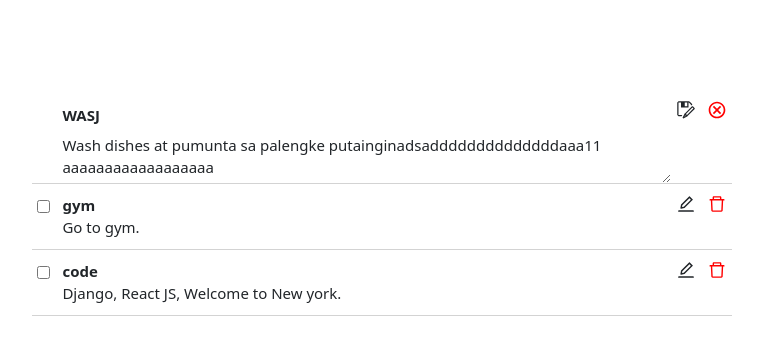
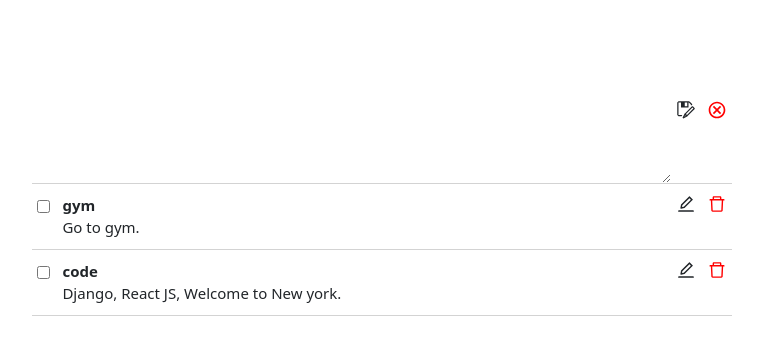
Before and after one commit to jezozobrado/react-todolist, a React (Vite) app in the folder todolist/: page / in a window 1280 px wide. Both pictures are taken after a click on the button 944 px from the left and 110 px from the top of the page. Shown: the top 342 px of the page, without its empty margins (258-1021 px from the left). Built offline with nearby package versions, Linux system fonts and the light colour scheme.

Commit message:
Refactor code lol

```diff
--- a/todolist/src/App.tsx
+++ b/todolist/src/App.tsx
@@ -78,15 +78,15 @@ const App = () => {
     );
   };
 
-  const handleSave = (savedToDo: ToDo) => {
-    setToDos(
-      toDos.map((toDo) =>
-        toDo.description === savedToDo.description
-          ? { ...toDo, isEdited: !toDo.isEdited }
-          : toDo
-      )
-    );
-  };
+  // const handleSave = (savedToDo: ToDo) => {
+  //   setToDos(
+  //     toDos.map((toDo) =>
+  //       toDo.description === savedToDo.description
+  //         ? { ...toDo, isEdited: !toDo.isEdited }
+  //         : toDo
+  //     )
+  //   );
+  // };
 
   const handleCancelEdit = (cancelEditedToDo: ToDo) => {
     setToDos(
@@ -98,17 +98,12 @@ const App = () => {
     );
   };
 
-  const handleEditSubmit = (editedToDo: ToDo, data: FieldValues) => {
-    console.log(data);
+  const handleSave = (savedToDo: ToDo, data: FieldValues) => {
+    console.log(savedToDo, data);
     setToDos(
       toDos.map((toDo) =>
-        toDo.id === editedToDo.id
-          ? {
-              ...toDo,
-              title: data.title,
-              description: data.description,
-              isEdited: !toDo.isEdited,
-            }
+        toDo.description === savedToDo.description
+          ? { ...toDo, isEdited: !toDo.isEdited }
           : toDo
       )
     );
@@ -122,7 +117,7 @@ const App = () => {
         onStrike={handleStrike}
         onEdit={handleEdit}
         onCancelEdit={handleCancelEdit}
-        onEditSubmit={handleEditSubmit}
+        onSave={handleSave}
       />
     </>
   );
--- a/todolist/src/components/ToDoList.tsx
+++ b/todolist/src/components/ToDoList.tsx
@@ -3,6 +3,7 @@ import { AiOutlineEdit, AiOutlineDelete } from "react-icons/ai";
 import { VscSaveAs } from "react-icons/vsc";
 import { MdOutlineCancel } from "react-icons/md";
 import { useForm, FieldValues } from "react-hook-form";
+import { useState } from "react";
 
 interface Props {
   toDos: ToDo[];
@@ -10,7 +11,7 @@ interface Props {
   onStrike: (strikedToDo: ToDo) => void;
   onEdit: (editedToDo: ToDo) => void;
   onCancelEdit: (cancelEditedToDo: ToDo) => void;
-  onEditSubmit: (editedtoDo: ToDo, data: FieldValues) => void;
+  onSave: (savedtoDo: ToDo, data: any) => void;
 }
 
 const ToDoList = ({
@@ -19,11 +20,13 @@ const ToDoList = ({
   onStrike,
   onEdit,
   onCancelEdit,
-  onEditSubmit,
+  onSave,
 }: Props) => {
-  console.table(toDos);
+  const { register, handleSubmit } = useForm();
 
-  const { register, handleSubmit } = useForm();
+  const onSubmit = (savedToDo: ToDo, data: FieldValues) => {
+    console.log(savedToDo, data);
+  };
 
   return (
     <section>
@@ -63,19 +66,29 @@ const ToDoList = ({
             </>
           ) : (
             <>
+              <form
+                id="editForm"
+                onSubmit={handleSubmit((data) => onSubmit(toDo, data))}
+              >
                 <div className="d-flex flex-column my-0">
                   <input
+                    {...register("title")}
                     type="text"
                     className="fs-4 ps-0  form-control fw-bold mb-0 border-0 shadow-none"
-                  defaultValue={toDo.title}
                   />
                   <textarea
+                    {...register("description")}
                     className=" fs-4 ps-0 form-control fw-light mb-0 border-0 shadow-none"
-                  defaultValue={toDo.description}
+                    //   defaultValue={toDo.description}
                   />
                 </div>
+              </form>
 
-              <button className="btn align-self-start">
+              <button
+                form="editForm"
+                type="submit"
+                className="btn align-self-start"
+              >
                 <VscSaveAs size={20} />
               </button>
               <button
```
Lines whose indentation alone changed are shown as unchanged.
